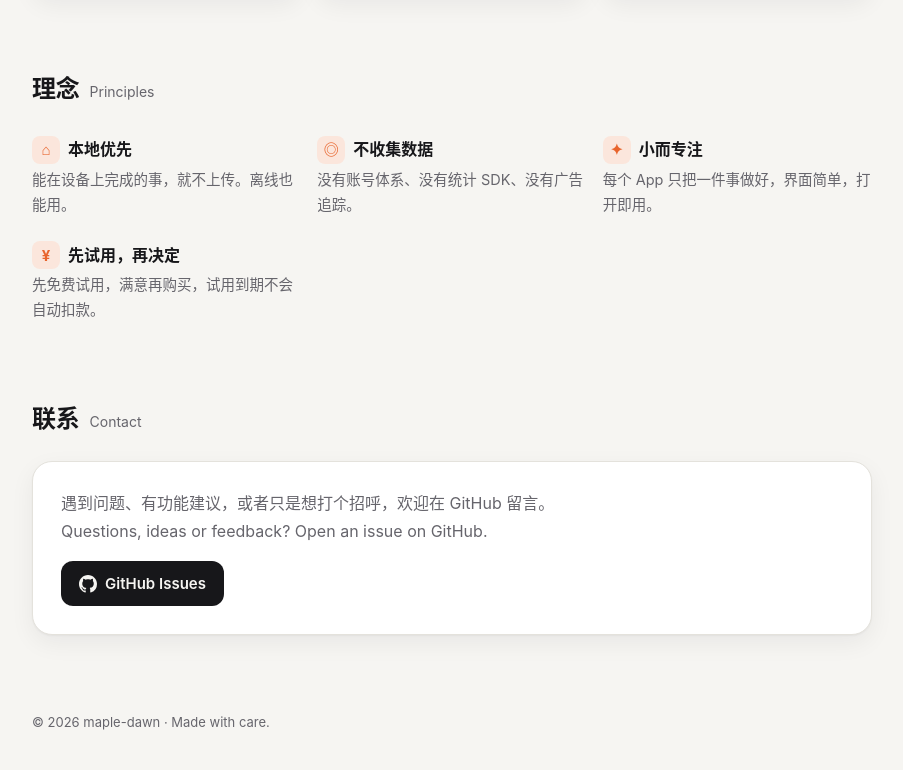
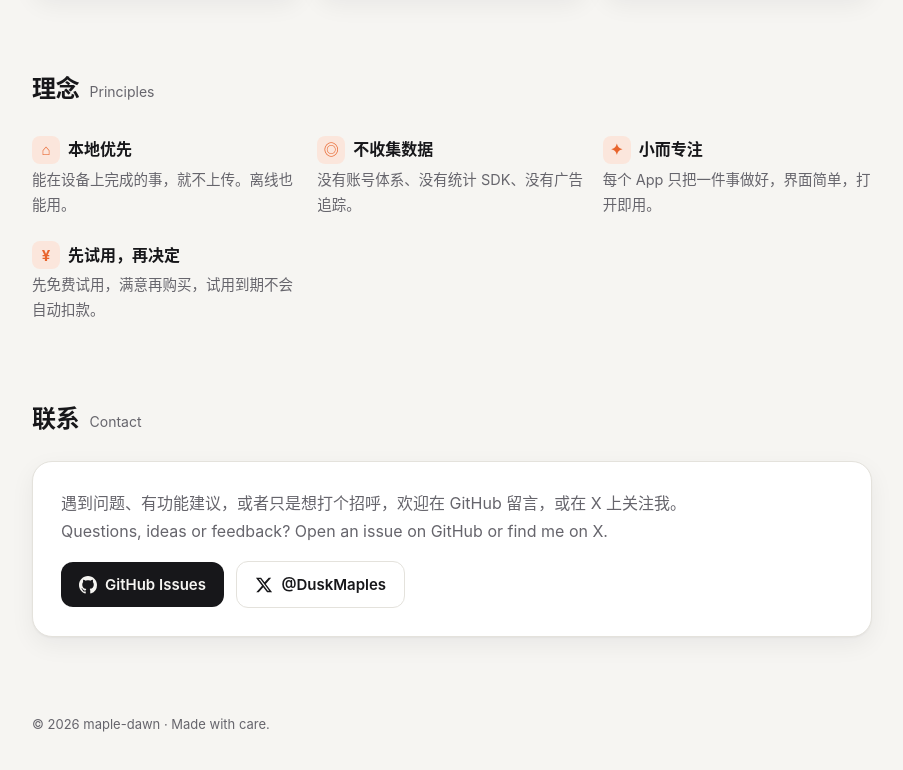
Before and after one commit to maple-dawn/maple-dawn.github.io, a plain HTML site: page index.html in a window 1280 px wide. Shown: the part 1066-1836 px from the top of the page, without its empty margins (188-1091 px from the left). Drawn offline with Linux system fonts and the light colour scheme.

Commit message:
feat(home): 增加 X 社交媒体联系入口
在导航栏和联系区域添加 X 账号链接，并优化双按钮布局与移动端间距。

```diff
--- a/index.html
+++ b/index.html
@@ -85,6 +85,12 @@
   .btn { display: inline-flex; align-items: center; gap: 8px; background: var(--fg); color: var(--bg); text-decoration: none;
          padding: 10px 18px; border-radius: 12px; font-size: 15px; font-weight: 600; }
   .btn svg { width: 18px; height: 18px; }
+  .contact .btn + .btn { margin-left: 8px; }
+  .btn-ghost { background: transparent; color: var(--fg); border: 1px solid var(--line); }
+  .btn-ghost:hover { border-color: var(--fg); }
+  .nav-x { display: inline-flex; align-items: center; }
+  .nav-x svg { width: 16px; height: 16px; }
+  @media (max-width: 420px) { .contact .btn + .btn { margin: 10px 0 0; } }
 
   footer { padding: 40px 0 56px; color: var(--muted); font-size: 13px; }
 
@@ -108,6 +114,7 @@
       <li><a href="#apps">作品</a></li>
       <li><a href="#about">理念</a></li>
       <li><a href="#contact">联系</a></li>
+      <li><a class="nav-x" href="https://x.com/DuskMaples" target="_blank" rel="noopener" aria-label="X @DuskMaples"><svg viewBox="0 0 24 24" fill="currentColor" aria-hidden="true"><path d="M18.244 2.25h3.308l-7.227 8.26 8.502 11.24H16.17l-5.214-6.817L4.99 21.75H1.68l7.73-8.835L1.254 2.25H8.08l4.713 6.231zm-1.161 17.52h1.833L7.084 4.126H5.117z"/></svg></a></li>
     </ul>
   </div>
 </nav>
@@ -213,10 +220,14 @@
   <section id="contact">
     <div class="sec-title"><h2>联系</h2><small>Contact</small></div>
     <div class="contact">
-      <p>遇到问题、有功能建议，或者只是想打个招呼，欢迎在 GitHub 留言。<br>Questions, ideas or feedback? Open an issue on GitHub.</p>
+      <p>遇到问题、有功能建议，或者只是想打个招呼，欢迎在 GitHub 留言，或在 X 上关注我。<br>Questions, ideas or feedback? Open an issue on GitHub or find me on X.</p>
       <a class="btn" href="https://github.com/maple-dawn/maple-dawn.github.io/issues">
         <svg viewBox="0 0 16 16" fill="currentColor" aria-hidden="true"><path d="M8 0C3.58 0 0 3.58 0 8c0 3.54 2.29 6.53 5.47 7.59.4.07.55-.17.55-.38 0-.19-.01-.82-.01-1.49-2.01.37-2.53-.49-2.69-.94-.09-.23-.48-.94-.82-1.13-.28-.15-.68-.52-.01-.53.63-.01 1.08.58 1.23.82.72 1.21 1.87.87 2.33.66.07-.52.28-.87.51-1.07-1.78-.2-3.64-.89-3.64-3.95 0-.87.31-1.59.82-2.15-.08-.2-.36-1.02.08-2.12 0 0 .67-.21 2.2.82.64-.18 1.32-.27 2-.27.68 0 1.36.09 2 .27 1.53-1.04 2.2-.82 2.2-.82.44 1.1.16 1.92.08 2.12.51.56.82 1.27.82 2.15 0 3.07-1.87 3.75-3.65 3.95.29.25.54.73.54 1.48 0 1.07-.01 1.93-.01 2.2 0 .21.15.46.55.38A8.013 8.013 0 0016 8c0-4.42-3.58-8-8-8z"/></svg>
         GitHub Issues
+      </a>
+      <a class="btn btn-ghost" href="https://x.com/DuskMaples" target="_blank" rel="noopener">
+        <svg viewBox="0 0 24 24" fill="currentColor" aria-hidden="true"><path d="M18.244 2.25h3.308l-7.227 8.26 8.502 11.24H16.17l-5.214-6.817L4.99 21.75H1.68l7.73-8.835L1.254 2.25H8.08l4.713 6.231zm-1.161 17.52h1.833L7.084 4.126H5.117z"/></svg>
+        @DuskMaples
       </a>
     </div>
   </section>
```
